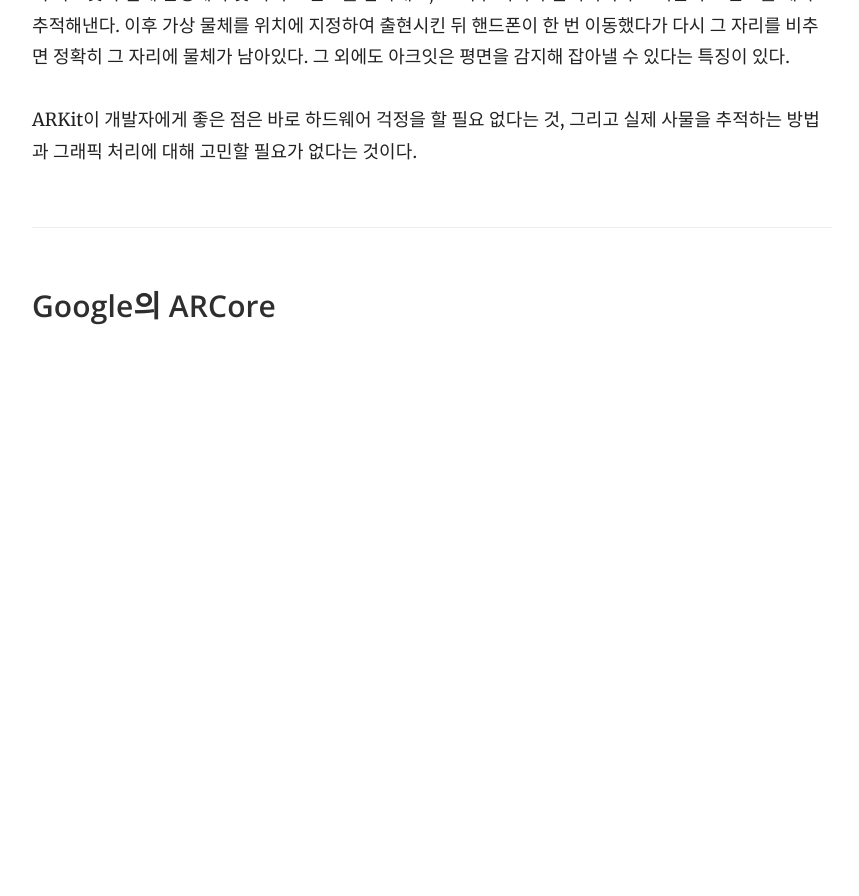
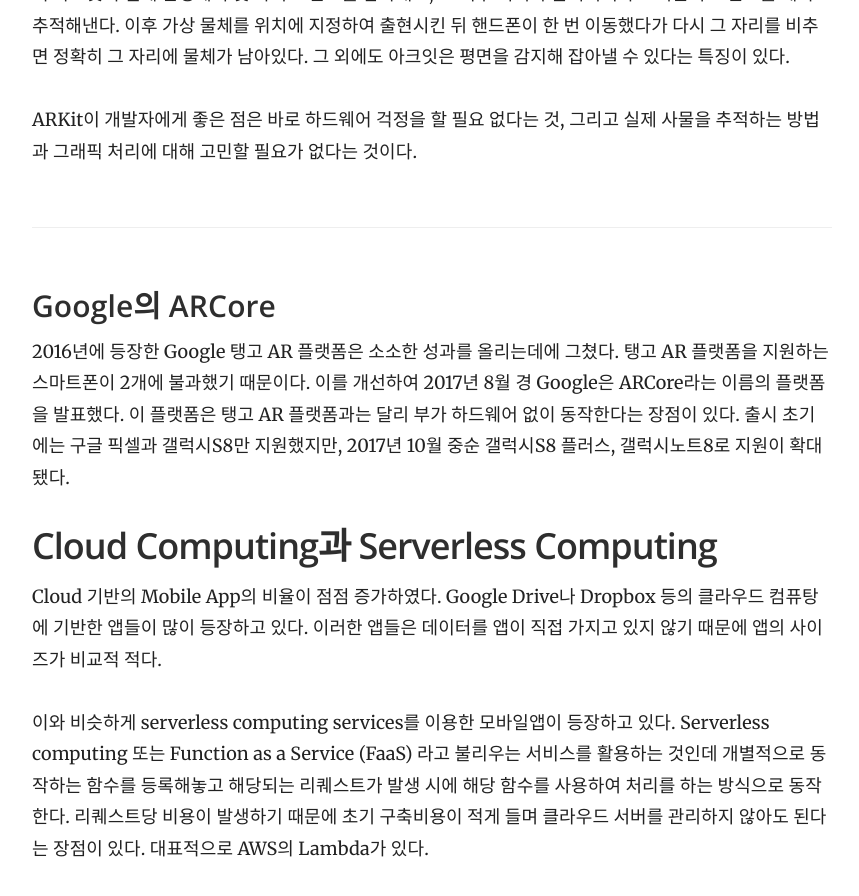
Before and after one commit to S5Platform/s5Platform.github.io, a Jekyll site: the page built from _docs/4.etc/mobile.md, in a window 1280 px wide and 900 px high, scrolled down 1559 px. Shown: the top 896 px of the window, without its empty margins (358-1217 px from the left). Built offline with Jekyll 4.4.1, drawn with Linux system fonts in a browser that asks for light colours; before the commit the page ends 1915 px from its top, so only the background shows below that; some of the changed text lies outside the part shown.

Commit message:
doc : for ARCore

```diff
--- a/_docs/4.etc/mobile.md
+++ b/_docs/4.etc/mobile.md
@@ -7,7 +7,7 @@
 # Mobile App Development Trends
 
 -----------
-## Swift Is Much Swifter Now
+## 앞서가는 Swift
 
 Swift가 IOS 앱을 개발하는 언어의 첫번째 주자로 등극하게 되었다. Swift는 Native iOS 앱을 만들기 위한 오픈소스 프로그래밍 언어이다. 자바스크립트와 유사한 syntax를 사용하기 때문에 Object-C에 비하여 사용하기 쉽고, 훌륭한 성능을 보장하기 때문에 널리 사용되고 있다.
 
@@ -15,7 +15,7 @@
 
 또한 GitHub에서 사용하는 언어를 봐도 현저히 Swift의 비중이 높다. 많이 사용되는 만큼 많은 정보가 만들어지고 있다.
 
-## React Native is Best Language for Hybrid Apps
+## React Native 의 강세
 
 Cross Platform을 지원하는 앱을 만드는데 있어, React Native가 해당 분야를 지배하고 있다. React Native가 해당 위치를 지키게 된 주요 특징은 아래와 같다.
 
@@ -23,9 +23,9 @@
 - React와 Redux에 익숙한 개발자들이 쉽게 개발이 가능하다.
 - React Native Bridge를 이용하여 다양한 Third Party 모듈을 사용할 수 있다.
 
-## Augmented Reality Becomes More In-Demand
+## AR(Augmented Reality Becomes)의 발전
 
-포켓몬 고로 시작된 AR의 가능성이 2017년도에 점점 현실이 되어가고 있다. 2017년 8월 말 Apple과 Google이 AR을 개발하는데 도움을 주는 개발툴을 각각 공개하면서 가속화되고 있다.
+포켓몬 고로 시작된 AR의 가능성이 2017년도에 점점 현실이 되어가고 있다. 2017년 8월 말 Apple과 Google이 AR을 개발하는데 도움을 주는 \개발툴을 각각 공개하면서 가속화되고 있다.
 
 ### Apple의 ARKit
 
@@ -36,3 +36,12 @@
 ARKit이 개발자에게 좋은 점은 바로 하드웨어 걱정을 할 필요 없다는 것, 그리고 실제 사물을 추적하는 방법과 그래픽 처리에 대해 고민할 필요가 없다는 것이다.
 
 ### Google의 ARCore
+
+2016년에 등장한 Google 탱고 AR 플랫폼은 소소한 성과를 올리는데에 그쳤다. 탱고 AR 플랫폼을 지원하는 스마트폰이 2개에 불과했기 때문이다.
+이를 개선하여 2017년 8월 경 Google은 ARCore라는 이름의 플랫폼을 발표했다. 이 플랫폼은 탱고 AR 플랫폼과는 달리 부가 하드웨어 없이 동작한다는 장점이 있다. 출시 초기에는 구글 픽셀과 갤럭시S8만 지원했지만, 2017년 10월 중순 갤럭시S8 플러스, 갤럭시노트8로 지원이 확대됐다.
+
+## Cloud Computing과 Serverless Computing
+
+Cloud 기반의 Mobile App의 비율이 점점 증가하였다. Google Drive나 Dropbox 등의 클라우드 컴퓨탕에 기반한 앱들이 많이 등장하고 있다. 이러한 앱들은 데이터를 앱이 직접 가지고 있지 않기 때문에 앱의 사이즈가 비교적 적다.
+
+이와 비슷하게 serverless computing services를 이용한 모바일앱이 등장하고 있다. Serverless computing 또는 Function as a Service (FaaS) 라고 불리우는 서비스를 활용하는 것인데 개별적으로 동작하는 함수를 등록해놓고 해당되는 리퀘스트가 발생 시에 해당 함수를 사용하여 처리를 하는 방식으로 동작한다. 리퀘스트당 비용이 발생하기 때문에 초기 구축비용이 적게 들며 클라우드 서버를 관리하지 않아도 된다는 장점이 있다. 대표적으로 AWS의 Lambda가 있다.
```
